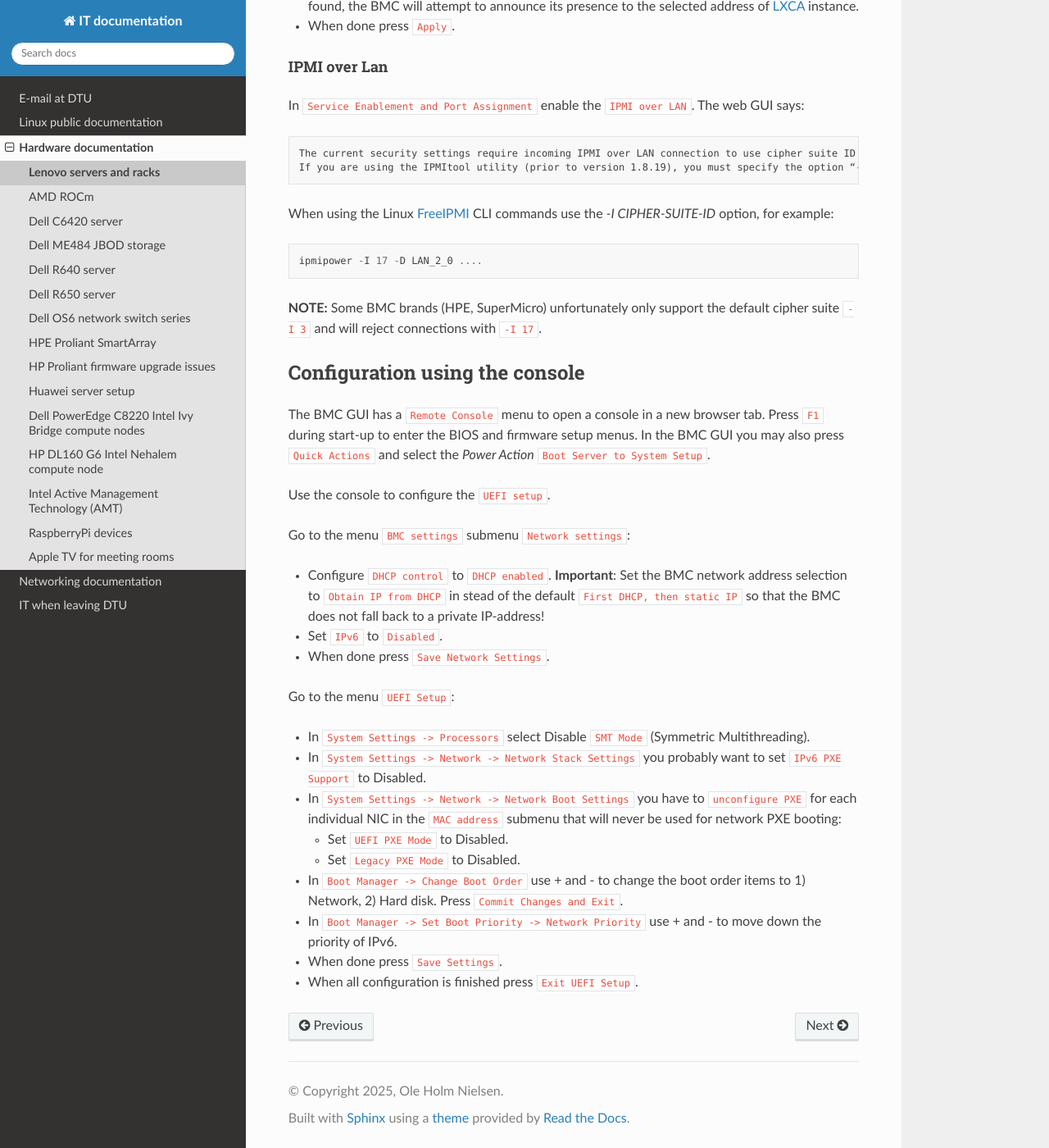
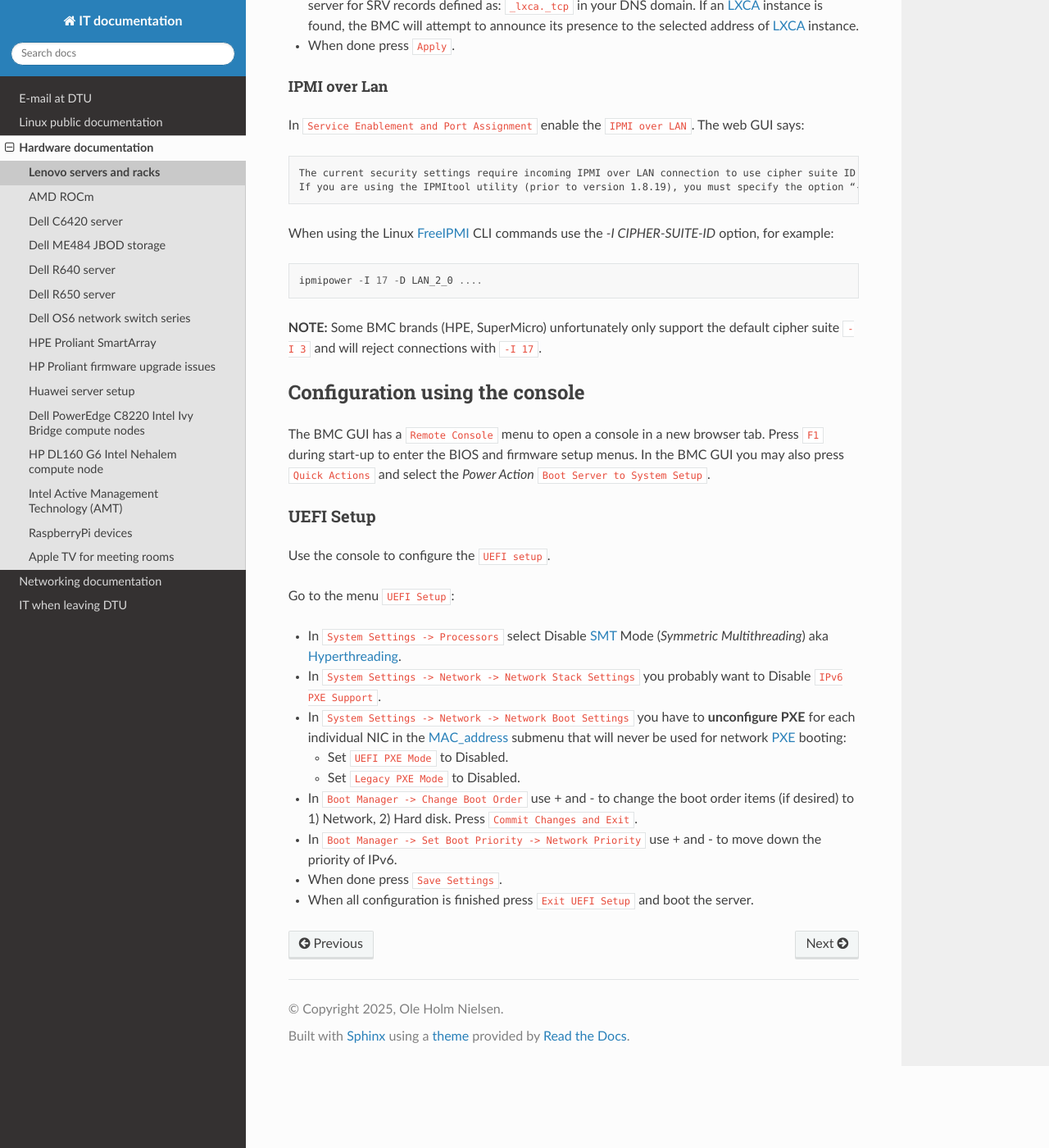
Before and after one commit to OleHolmNielsen/ITwiki, a Sphinx documentation site: the page built from docs/Lenovo_BIOS_settings.rst, in a window 1280 px wide and 1400 px high, scrolled down 3042 px. Shown: the whole window at 82% size. Built offline with Sphinx 7.4.7 and the Read the Docs theme 3.1.0, drawn with Linux system fonts in a browser that asks for light colours.

Commit message:
Configuration using the console

```diff
--- a/docs/Lenovo_BIOS_settings.rst
+++ b/docs/Lenovo_BIOS_settings.rst
@@ -166,35 +166,31 @@ The BMC GUI has a ``Remote Console`` menu to open a console in a new browser tab
 Press ``F1`` during start-up to enter the BIOS and firmware setup menus.
 In the BMC GUI you may also press ``Quick Actions`` and select the *Power Action* ``Boot Server to System Setup``.
 
+UEFI Setup
+----------------
+
 Use the console to configure the ``UEFI setup``.
-
-Go to the menu ``BMC settings`` submenu ``Network settings``:
-
-* Configure ``DHCP control`` to ``DHCP enabled``.
-  **Important**: Set the BMC network address selection to ``Obtain IP from DHCP``
-  in stead of the default ``First DHCP, then static IP`` so that the BMC does not fall back to a private IP-address!
-
-* Set ``IPv6`` to ``Disabled``.
-
-* When done press ``Save Network Settings``.
 
 Go to the menu ``UEFI Setup``:
 
-* In ``System Settings -> Processors`` select Disable ``SMT Mode`` (Symmetric Multithreading).
+* In ``System Settings -> Processors`` select Disable SMT_ Mode (*Symmetric Multithreading*) aka Hyperthreading_.
 
-* In ``System Settings -> Network -> Network Stack Settings`` you probably want to set ``IPv6 PXE Support`` to Disabled.
+* In ``System Settings -> Network -> Network Stack Settings`` you probably want to Disable ``IPv6 PXE Support``.
 
-* In ``System Settings -> Network -> Network Boot Settings`` you have to ``unconfigure PXE``
-  for each individual NIC in the ``MAC address`` submenu that will never be used for network PXE booting:
+* In ``System Settings -> Network -> Network Boot Settings`` you have to **unconfigure PXE**
+  for each individual NIC in the MAC_address_ submenu that will never be used for network PXE_ booting:
 
   - Set ``UEFI PXE Mode`` to Disabled.
   - Set ``Legacy PXE Mode`` to Disabled.
 
-* In ``Boot Manager -> Change Boot Order`` use + and - to change the boot order items to 1) Network, 2) Hard disk.
+* In ``Boot Manager -> Change Boot Order`` use + and - to change the boot order items (if desired) to 1) Network, 2) Hard disk.
   Press ``Commit Changes and Exit``.
 
 * In ``Boot Manager -> Set Boot Priority -> Network Priority`` use + and - to move down the priority of IPv6.
 
 * When done press ``Save Settings``.
 
-* When all configuration is finished press ``Exit UEFI Setup``.
+* When all configuration is finished press ``Exit UEFI Setup`` and boot the server.
+
+.. _SMT: https://en.wikipedia.org/wiki/Simultaneous_multithreading
+.. _Hyperthreading: https://en.wikipedia.org/wiki/Hyper-threading
```
